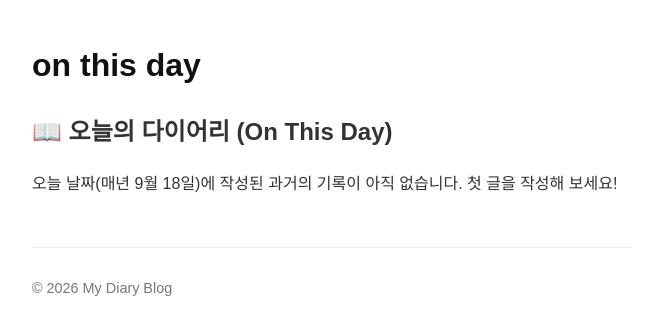
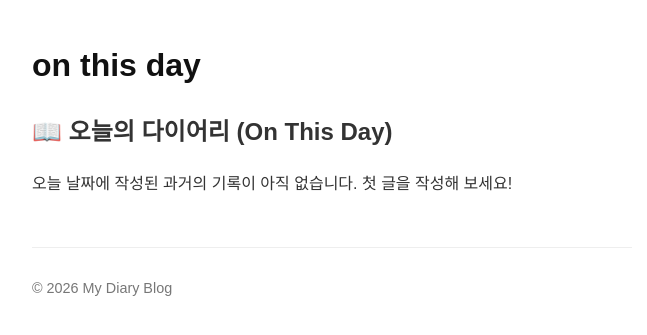
Before and after one commit to yunj3h/yunj3h.github.io, a Jekyll site: the page built from index.md, in a window 1280 px wide. Shown: the top 335 px of the page, without its empty margins (308-955 px from the left). Built offline with Jekyll 4.4.1, drawn with Linux system fonts in a browser that asks for light colours.

Commit message:
Update message for no past records in index.md

```diff
--- a/index.md
+++ b/index.md
@@ -29,6 +29,6 @@ title: "홈"
   {% endfor %}
 
   {% if found == false %}
-    <p>오늘 날짜(매년 9월 18일)에 작성된 과거의 기록이 아직 없습니다. 첫 글을 작성해 보세요!</p>
+    <p>오늘 날짜에 작성된 과거의 기록이 아직 없습니다. 첫 글을 작성해 보세요!</p>
   {% endif %}
 </ul>
```
